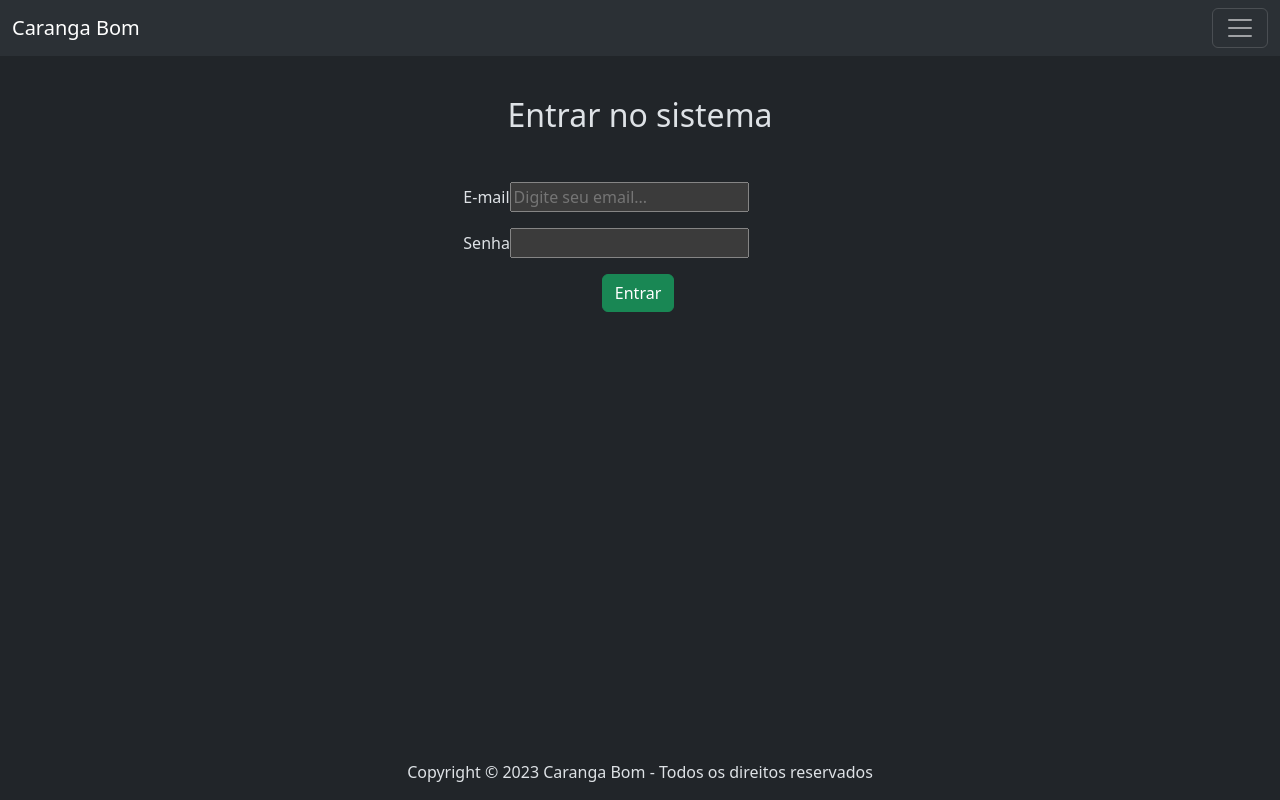
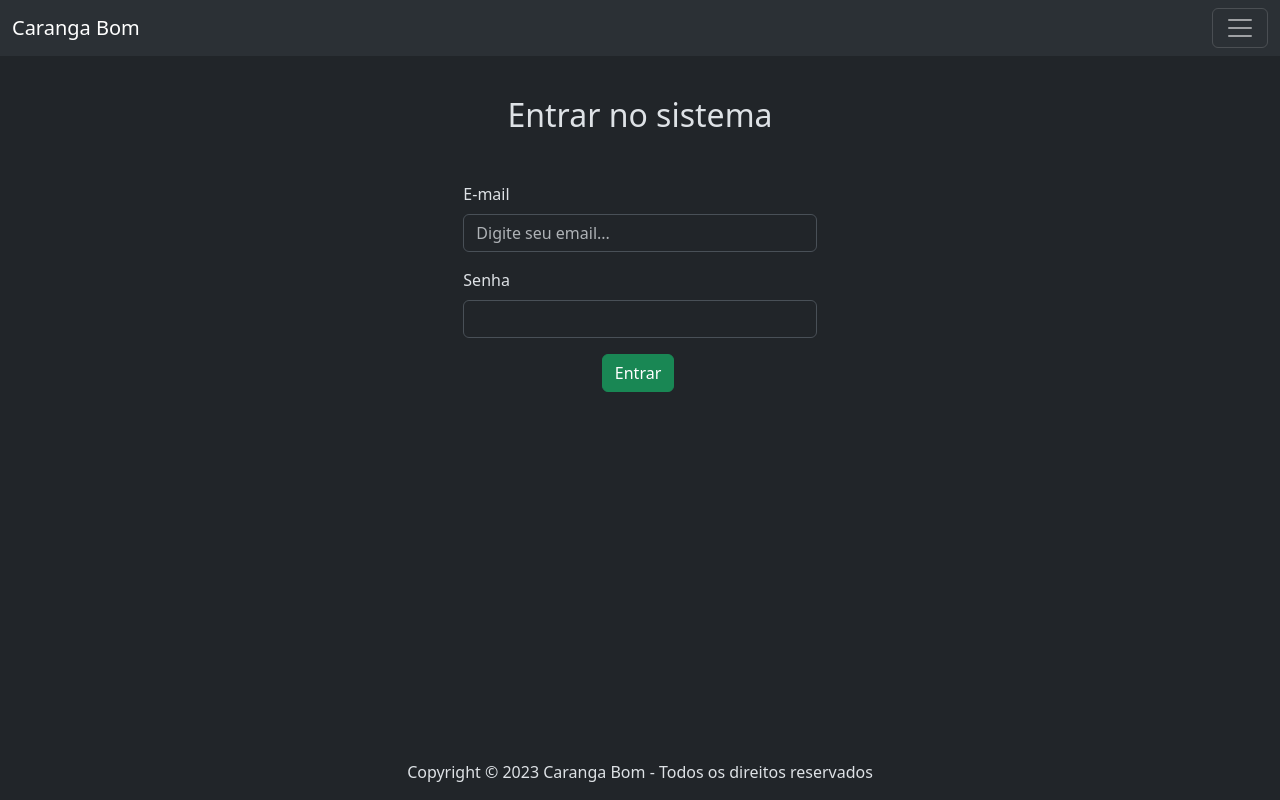
Before and after one commit to JoaoVictorBezerra/vue-carango-bom, a Vue app: page /login in a window 1280 px wide. Built offline with nearby package versions, Linux system fonts and the light colour scheme.

Commit message:
Hotfix: Form /login

```diff
--- a/src/components/Login/_Form.vue
+++ b/src/components/Login/_Form.vue
@@ -2,12 +2,12 @@
   <div class="container">
     <form class="row g-3 d-flex flex-column align-items-center" @submit.prevent="efetuaLogin">
       <div class="col-md-4">
-        <label for="email">E-mail</label>
-        <input type="text" id="email" name="email" v-model="email" placeholder="Digite seu email..." required>
+        <label for="email" class="form-label">E-mail</label>
+        <input type="text" class="form-control" id="email" name="email" v-model="email" placeholder="Digite seu email..." required>
       </div>
       <div class="col-md-4">
-        <label for="senha">Senha</label>
-        <input type="password" id="senha" name="senha" v-model="senha" required>
+        <label for="senha" class="form-label">Senha</label>
+        <input type="password" class="form-control" id="senha" name="senha" v-model="senha" required>
       </div>
       <div class="col-md-1">
         <button type="submit" class="btn btn-success">Entrar</button>
--- a/src/views/Home.vue
+++ b/src/views/Home.vue
@@ -1,5 +1,5 @@
 <template>
-<h1>Bem vindo</h1>
+<h2 class="text-center">Bem vindo ao Carango Bom</h2>
 </template>
 <script setup lang="ts">
 
```
